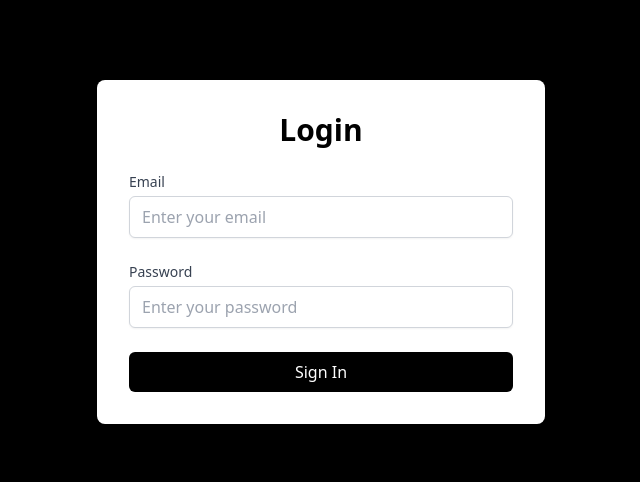
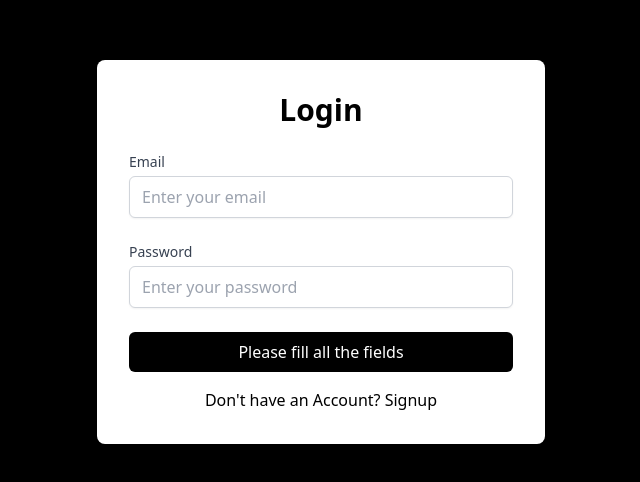
Before and after one commit to GauRav-sINGh123/NextJsAuth, a Next.js app: page /login in a window 1280 px wide. Shown: the part 148-630 px from the top of the page, without its empty margins (319-959 px from the left). Built offline with nearby package versions, Linux system fonts and the light colour scheme.

Commit message:
Login Success

```diff
--- a/src/app/login/page.tsx
+++ b/src/app/login/page.tsx
@@ -1,9 +1,59 @@
-export default function Login() {
-  return (
-    <div className="min-h-screen flex items-center justify-center bg-black">
+'use client'
+
+import axios from "axios"
+import { useRouter } from "next/navigation"
+import { useEffect, useState } from "react"
+import toast from "react-hot-toast"
+import Link from 'next/link'
+
+interface User{
+  email: string,
+  password: string
+}
+
+
+export default function Signup(){
+  const router=useRouter()
+  const [user,setUser]=useState<User>({
+    email: "",
+    password: ""
+  })
+  const [buttonDisabled,setButtonDisabled]=useState(false)
+  const [loading,setLoading]=useState(false)
+
+  const handleInputData=(e:React.ChangeEvent<HTMLInputElement>)=>{
+    setUser({...user,[e.target.name]:e.target.value})
+  }
+  useEffect(()=>{
+    if(user.email.length>0 && user.password.length>0){
+      setButtonDisabled(false)
+    }
+    else{
+      setButtonDisabled(true)
+    }
+  },[user])
+
+  const onSignup=async(e:React.FormEvent<HTMLFormElement>)=>{
+    e?.preventDefault();
+    setLoading(true)
+    try {
+    const response = await axios.post("/api/users/login",user)
+    console.log("Login success",response.data)
+    toast.success("Login success")
+    setLoading(false)
+    router.push('/profile')
+    } catch (error) {
+      toast.error("Something went wrong while signing up")
+    }
+  }
+
+    console.log(user)
+    return(
+      <div className="min-h-screen flex items-center justify-center bg-black">
       <div className="w-full max-w-md p-8 bg-white rounded-lg shadow-2xl">
-        <form className="space-y-6">
+        <form className="space-y-6" onSubmit={onSignup}>
           <h2 className="text-3xl font-bold mb-6 text-black text-center">Login</h2>
+
           <div>
             <label className="block text-sm font-medium text-gray-700 mb-1" htmlFor="email">
               Email
@@ -12,9 +62,10 @@ export default function Login() {
               className="w-full px-3 py-2 border border-gray-300 rounded-md shadow-sm focus:outline-none focus:ring-2 focus:ring-black focus:border-black transition duration-150 ease-in-out"
               id="email"
               type="email"
+              value={user.email}
+              onChange={handleInputData}
               placeholder="Enter your email"
               name="email"
-              required
             />
           </div>
           <div>
@@ -25,21 +76,35 @@ export default function Login() {
               className="w-full px-3 py-2 border border-gray-300 rounded-md shadow-sm focus:outline-none focus:ring-2 focus:ring-black focus:border-black transition duration-150 ease-in-out"
               id="password"
               type="password"
+              value={user.password}
+              onChange={handleInputData}
               placeholder="Enter your password"
               name="password"
-              required
             />
           </div>
           <div>
-            <button
-              className="w-full px-4 py-2 text-white bg-black rounded-md hover:bg-gray-800 focus:outline-none focus:ring-2 focus:ring-offset-2 focus:ring-black transition duration-150 ease-in-out"
+           {
+            loading?(
+              <div className="flex justify-center items-center">
+                <div className="animate-spin rounded-full h-8 w-8 border-t-2 border-b-2 border-gray-900"></div>
+              </div>
+            ):(
+              <button
+              className={`w-full px-4 py-2 cursor-pointer text-white bg-black rounded-md hover:bg-gray-800 focus:outline-none focus:ring-2 focus:ring-offset-2 focus:ring-black transition duration-150 ease-in-out`}
               type="submit"
             >
-              Sign In
+              {buttonDisabled?"Please fill all the fields":"Login"}
             </button>
+            )
+           }
           </div>
         </form>
+        <div className="text-center mt-4">
+          <Link href="/signup">
+           Don't have an Account? Signup
+          </Link>
+          </div>
       </div>
     </div>
-  )
+    )
 }
```
